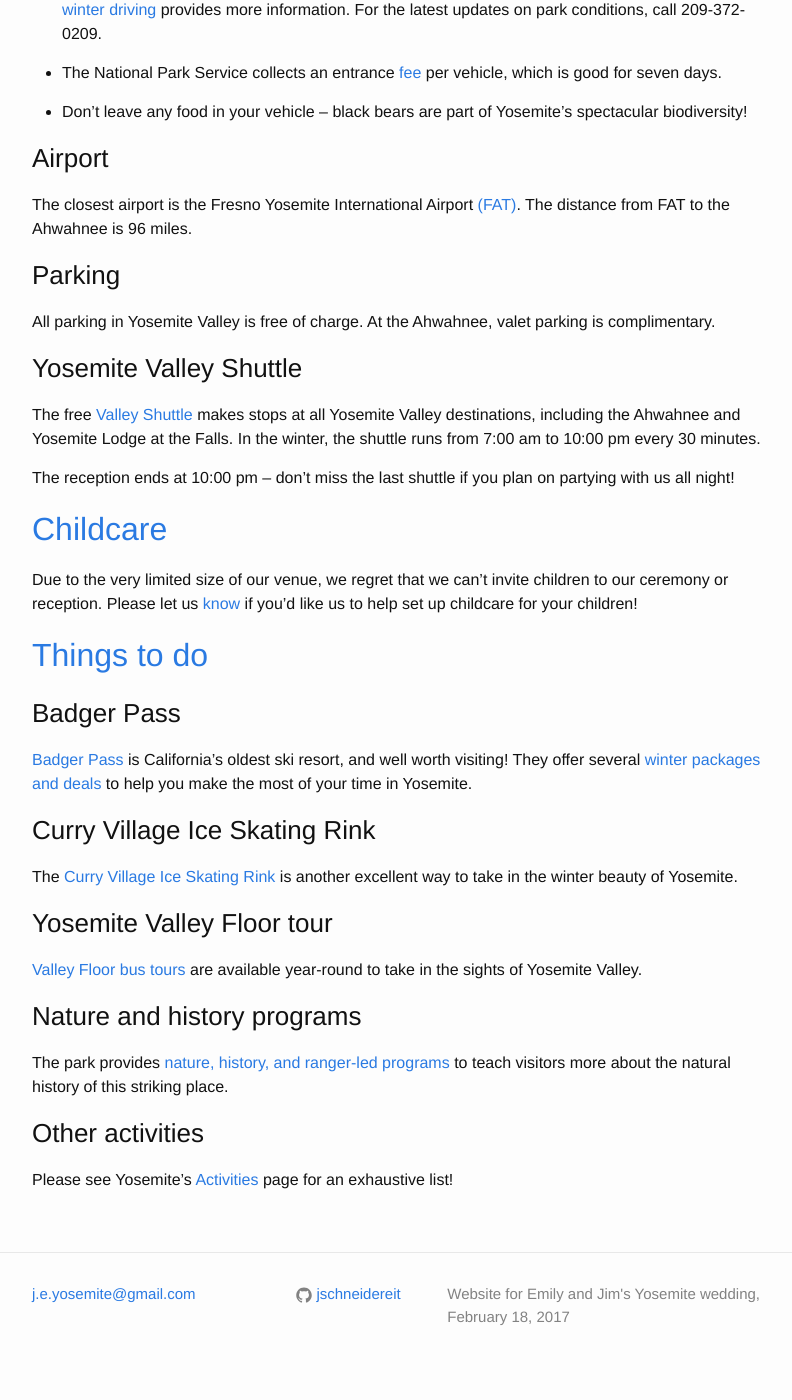
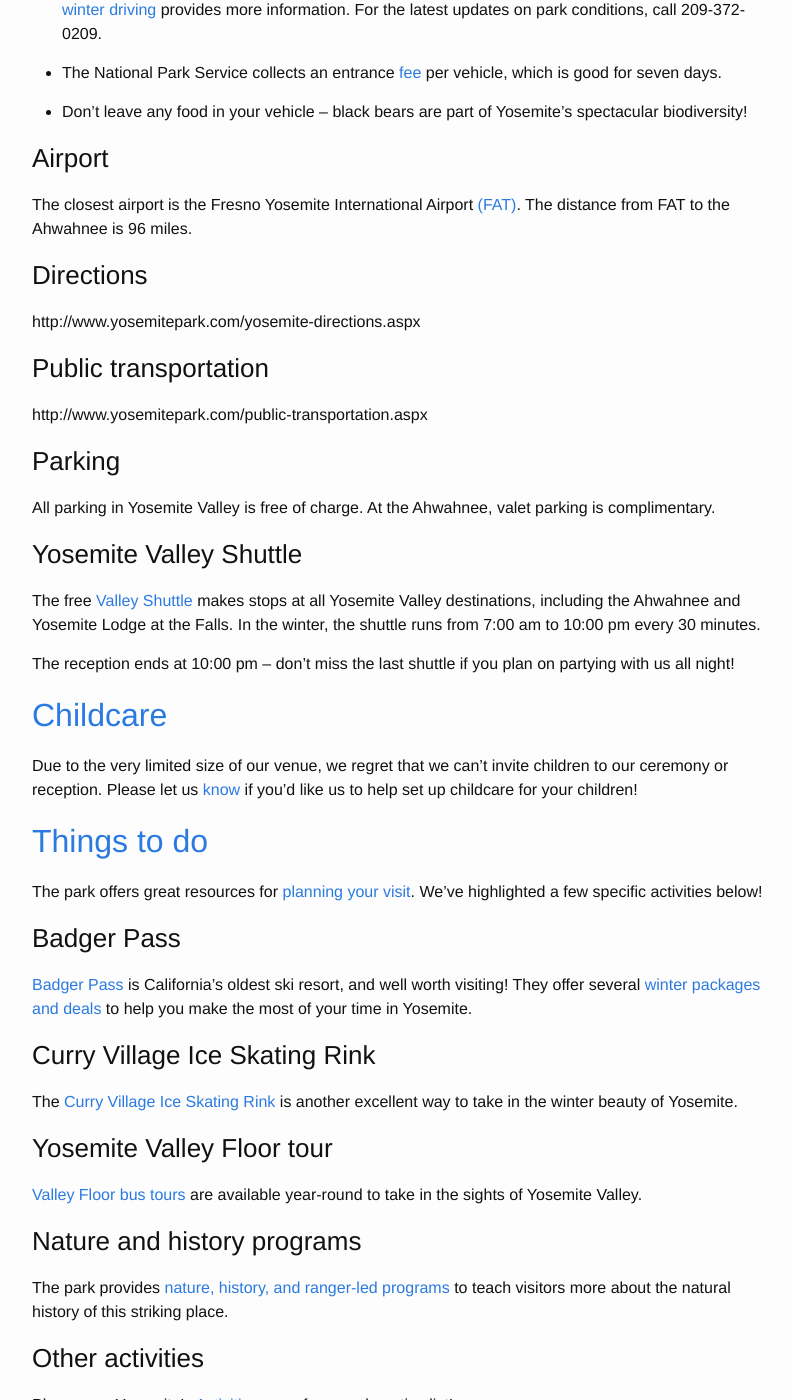
Before and after one commit to j-e-yosemite/j-e-yosemite.github.io, a Jekyll site: the page built from details.md, in a window 1280 px wide and 1400 px high, scrolled down 703 px. Shown: the whole window, without its empty margins (238-1030 px from the left). Built offline with Jekyll 4.4.1, drawn with Linux system fonts in a browser that asks for light colours.

Commit message:
Added more to details page
Need to write text for "Directions" and "Public transportation."

```diff
--- a/details.md
+++ b/details.md
@@ -35,6 +35,14 @@
 
 The closest airport is the Fresno Yosemite International Airport [(FAT)](http://www.flyfresno.com/). The distance from FAT to the Ahwahnee is 96 miles.
 
+### Directions
+
+http://www.yosemitepark.com/yosemite-directions.aspx
+
+### Public transportation
+
+http://www.yosemitepark.com/public-transportation.aspx
+
 ### Parking
 
  All parking in Yosemite Valley is free of charge. At the Ahwahnee, valet parking is complimentary.
@@ -51,6 +59,8 @@
 Due to the very limited size of our venue, we regret that we can't invite children to our ceremony or reception. Please let us [know](mailto:{{ site.email }}) if you'd like us to help set up childcare for your children!
 
 ## [Things to do](#Sehen)
+
+The park offers great resources for [planning your visit](http://www.yosemitepark.com/plan-your-visit.aspx). We've highlighted a few specific activities below!
 
 ### Badger Pass
 
```
